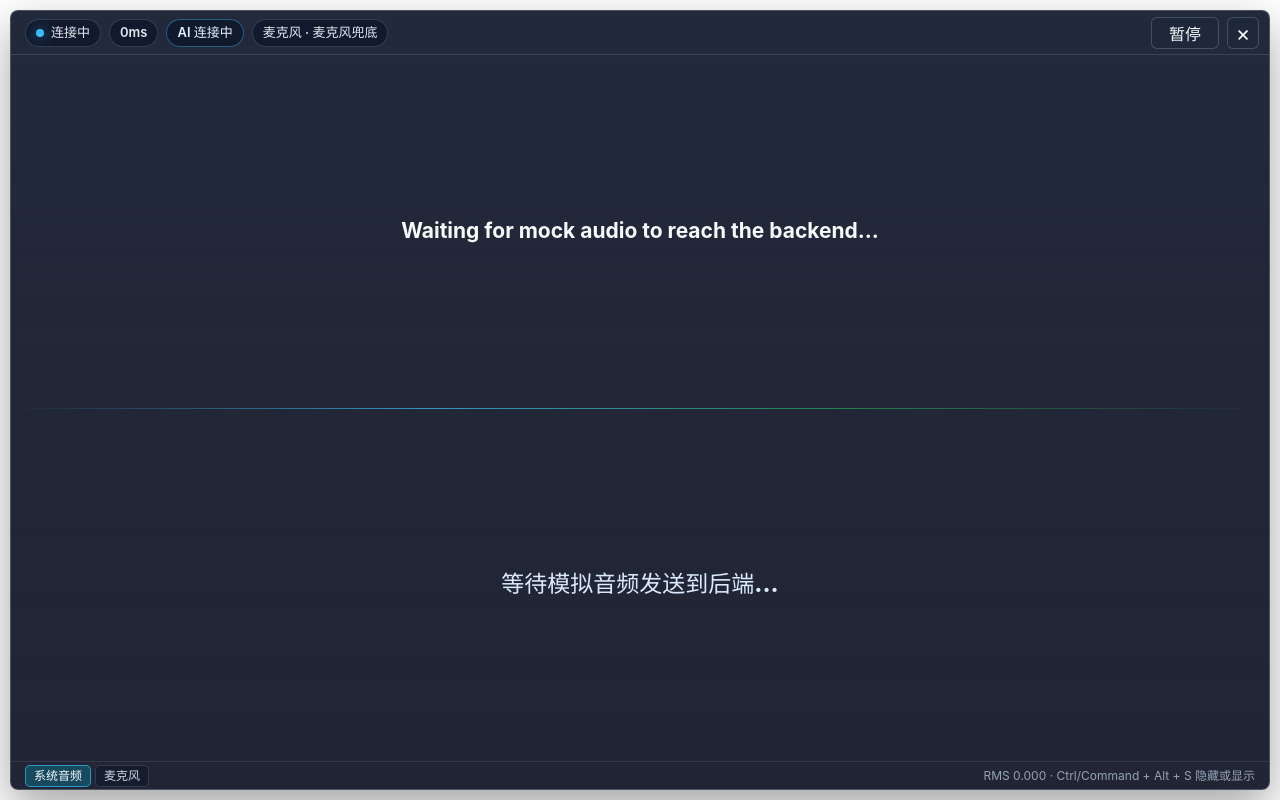
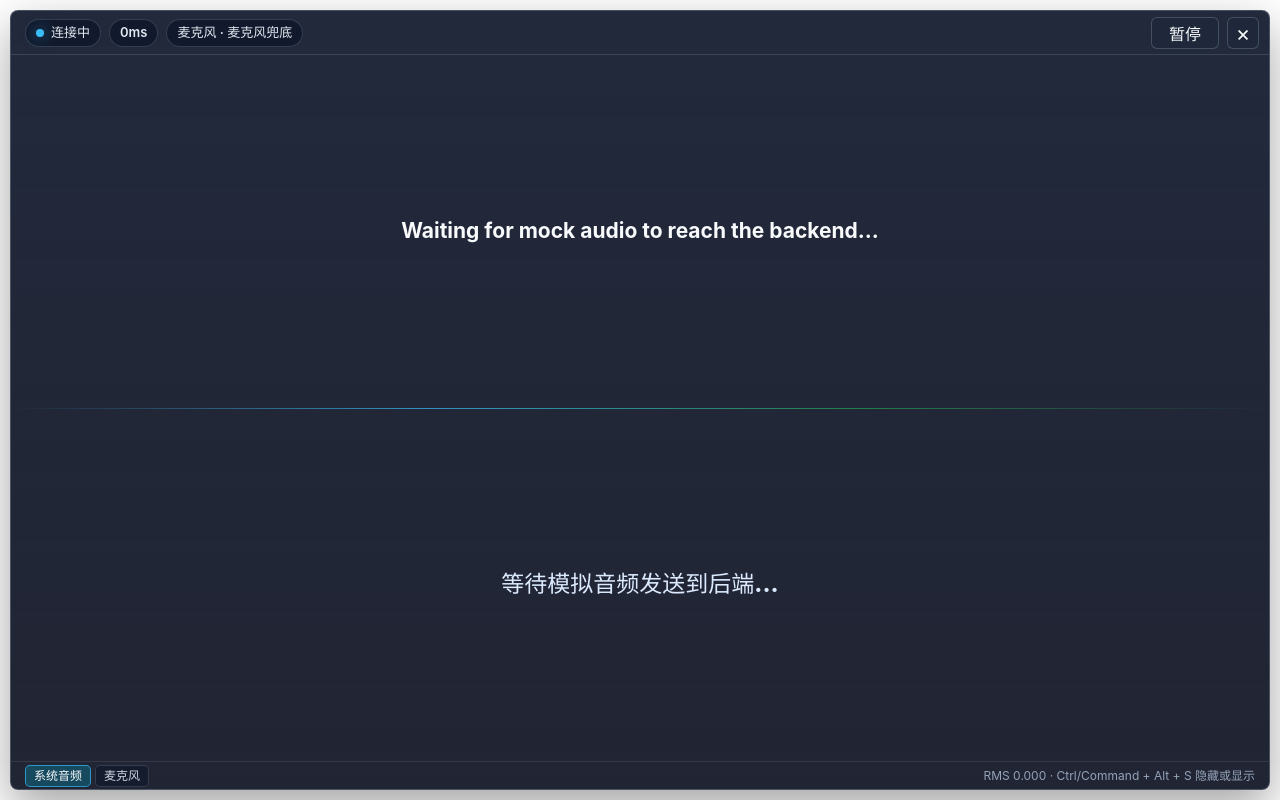
Before and after one commit to HuXiaohui424/ai-translation-assistant, a Vue app in the folder frontend/: page / in a window 1280 px wide. Built offline with nearby package versions, Linux system fonts and the light colour scheme; no server answers.

Commit message:
fix: 移除顶部 AI 连接提示

```diff
--- a/frontend/src/renderer/src/App.vue
+++ b/frontend/src/renderer/src/App.vue
@@ -8,9 +8,6 @@
             {{ connectionStatusText }}
           </span>
           <span class="latency-pill">{{ latency }}ms</span>
-          <span class="latency-pill realtime-pill" :class="realtimeStatusClass" :title="realtimeMessage">
-            {{ realtimeStatusText }}
-          </span>
           <span class="latency-pill">{{ captureStatusText }}</span>
         </div>
 
@@ -110,8 +107,6 @@ const captureMode = ref<AudioCaptureMode>('system')
 const activeCaptureMode = ref<AudioCaptureMode>('system')
 const captureState = ref<AudioCaptureState>('idle')
 const currentRms = ref(0)
-const realtimeStatus = ref<RealtimeStatusMessage['status']>('connecting')
-const realtimeMessage = ref('等待音频输入')
 
 let websocketClient: SubtitleWebSocketClient | undefined
 let audioCaptureService: AudioCaptureService | undefined
@@ -155,24 +150,6 @@ const captureStatusText = computed(() => {
   return `${modeText} · ${stateText[captureState.value]}`
 })
 
-const realtimeStatusText = computed(() => {
-  const statusText: Record<RealtimeStatusMessage['status'], string> = {
-    connecting: 'AI 连接中',
-    connected: 'AI 已连接',
-    completed: 'AI 已结束',
-    error: 'AI 异常'
-  }
-
-  return statusText[realtimeStatus.value]
-})
-
-const realtimeStatusClass = computed(() => ({
-  connected: realtimeStatus.value === 'connected',
-  connecting: realtimeStatus.value === 'connecting',
-  paused: realtimeStatus.value === 'completed',
-  error: realtimeStatus.value === 'error'
-}))
-
 function handleSubtitleUpdate(message: SubtitleUpdateMessage): void {
   const nextSegment: SubtitleSegment = {
     segmentId: message.segmentId,
@@ -213,9 +190,6 @@ function handleConnectionStateChange(state: WebSocketConnectionState): void {
 }
 
 function handleRealtimeStatus(message: RealtimeStatusMessage): void {
-  realtimeStatus.value = message.status
-  realtimeMessage.value = message.message
-
   if (message.status === 'error') {
     segments.value = [{
       segmentId: 'realtime-error',
@@ -234,14 +208,11 @@ async function togglePlayback(): Promise<void> {
   if (isPlaying.value) {
     websocketClient?.connect()
     connectionStatus.value = websocketClient?.isConnected() ? 'connected' : 'connecting'
-    realtimeStatus.value = 'connecting'
     await startAudioCapture()
     return
   }
 
   connectionStatus.value = 'paused'
-  realtimeStatus.value = 'completed'
-  realtimeMessage.value = '已暂停'
   latency.value = 0
   currentRms.value = 0
   await audioCaptureService?.stop()
--- a/frontend/src/renderer/src/styles/main.css
+++ b/frontend/src/renderer/src/styles/main.css
@@ -95,26 +95,6 @@ button {
   color: #e2e8f0;
   background: rgba(15, 23, 42, 0.78);
   border: 1px solid rgba(148, 163, 184, 0.26);
-}
-
-.realtime-pill.connected {
-  color: #dcfce7;
-  border-color: rgba(34, 197, 94, 0.42);
-}
-
-.realtime-pill.connecting {
-  color: #e0f2fe;
-  border-color: rgba(56, 189, 248, 0.42);
-}
-
-.realtime-pill.paused {
-  color: #fef3c7;
-  border-color: rgba(245, 158, 11, 0.38);
-}
-
-.realtime-pill.error {
-  color: #fee2e2;
-  border-color: rgba(239, 68, 68, 0.44);
 }
 
 .status-dot {
```
